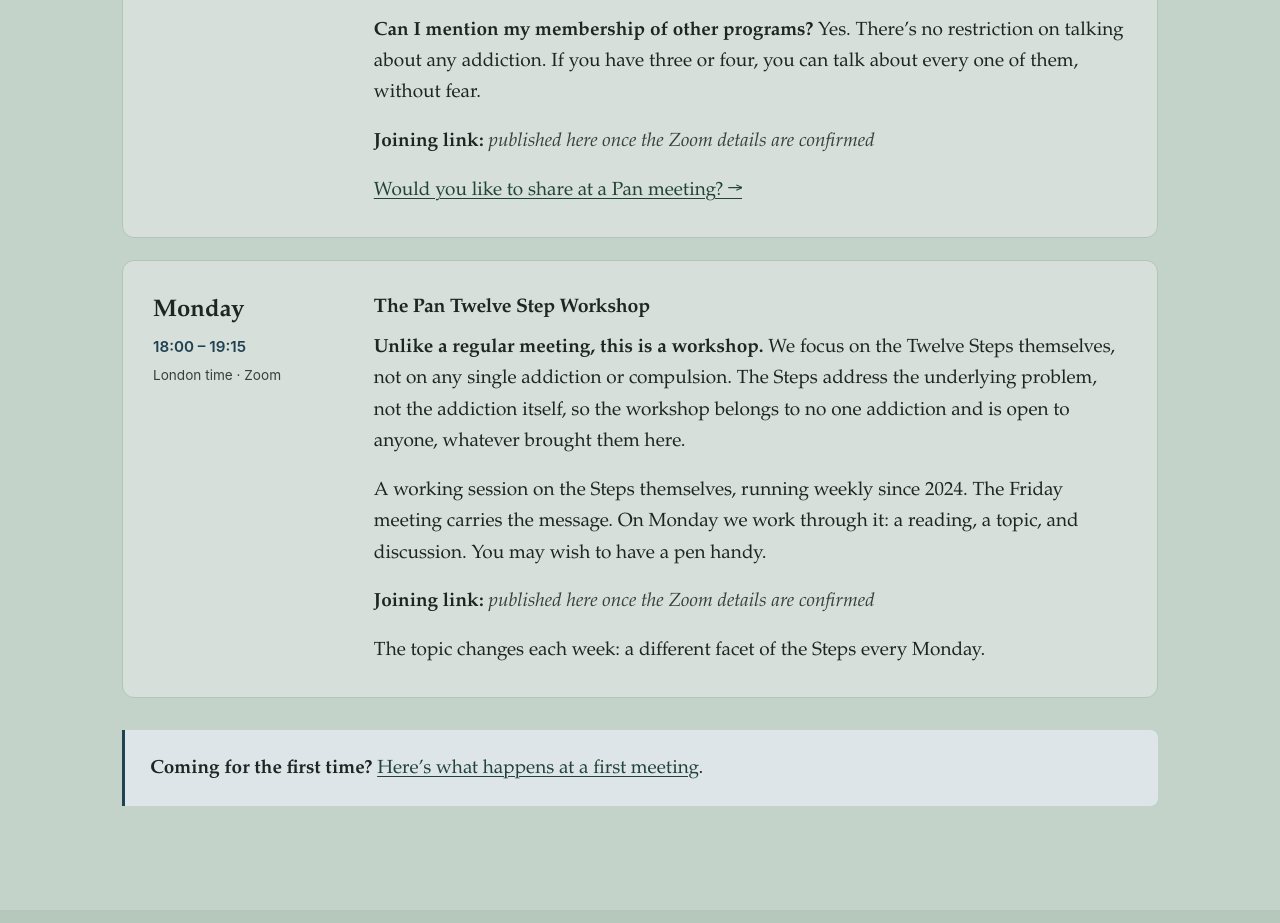
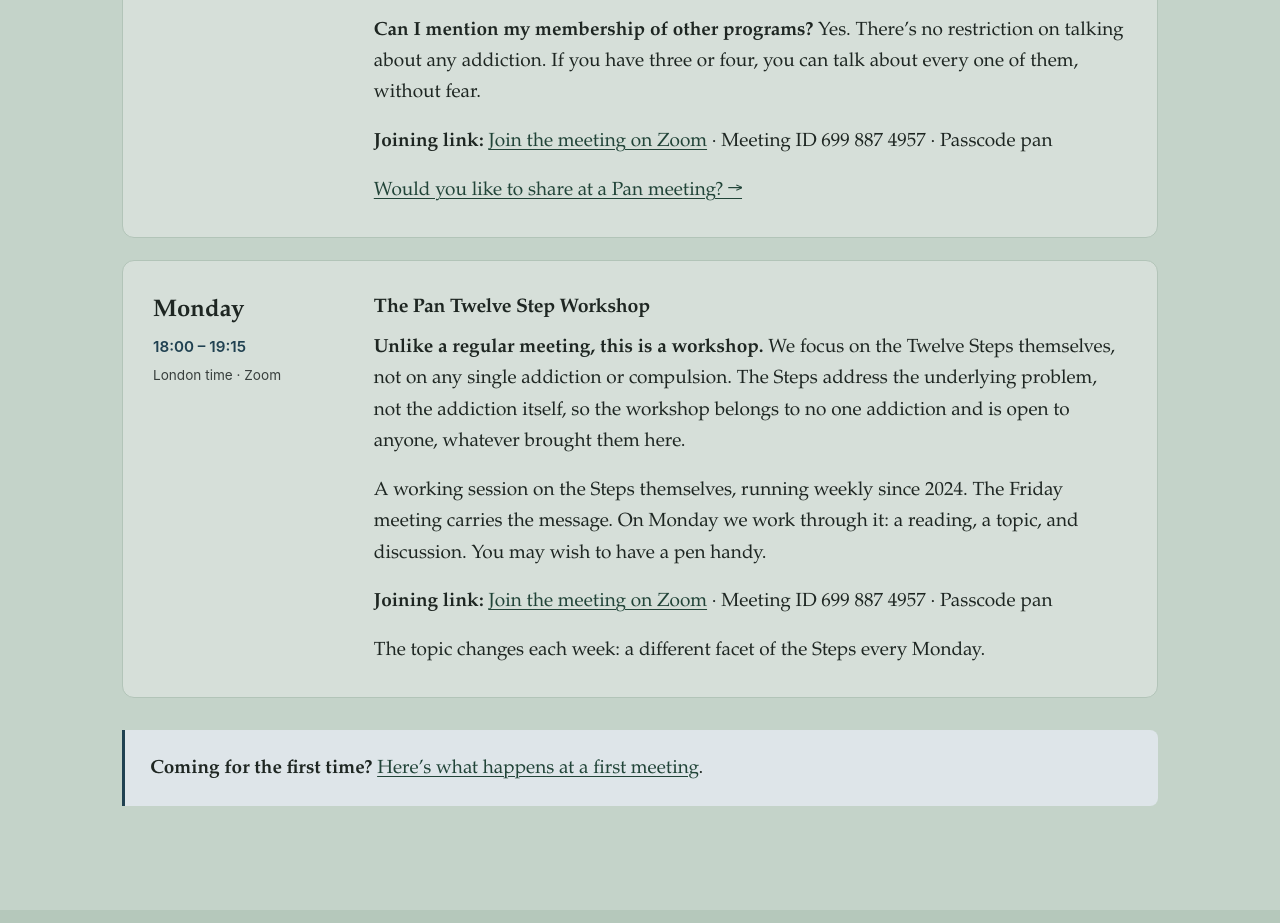
Before and after one commit to jamie1moon/pan-preview, a plain HTML site: page meetings.html in a window 1280 px wide. Shown: the part 1253-2176 px from the top of the page. Drawn offline with Linux system fonts and the light colour scheme.

Commit message:
Pan preview: set confirmed Friday/Monday Zoom joining link (Hearth item 7, 25 Oct)
Replaces the honest-omission placeholder with the confirmed current link,
Meeting ID 699 887 4957, passcode pan (same link Fri+Mon, Jamie 7 Oct).
Staged only — publish gated behind go-live; push HELD.

Co-Authored-By: Claude Opus 4.8 <noreply@anthropic.com>

```diff
--- a/meetings.html
+++ b/meetings.html
@@ -70,7 +70,7 @@
         <p><strong>Can I mention my membership of other programs?</strong> Yes. There’s no
            restriction on talking about any addiction. If you have three or four, you can talk
            about every one of them, without fear.</p>
-        <p><strong>Joining link:</strong> <span class="pending">published here once the Zoom details are confirmed</span></p>
+        <p><strong>Joining link:</strong> <a href="https://us02web.zoom.us/j/6998874957?pwd=SlA0UlcxRVRWc-FF3NVRGL0Q1UFluQT09">Join the meeting on Zoom</a> · Meeting ID 699 887 4957 · Passcode pan</p>
         <p><a href="chairs.html">Would you like to share at a Pan meeting? →</a></p>
       </div>
     </div>
@@ -90,7 +90,7 @@
         <p>A working session on the Steps themselves, running weekly since 2024. The Friday
            meeting carries the message. On Monday we work through it: a reading, a topic, and
            discussion. You may wish to have a pen handy.</p>
-        <p><strong>Joining link:</strong> <span class="pending">published here once the Zoom details are confirmed</span></p>
+        <p><strong>Joining link:</strong> <a href="https://us02web.zoom.us/j/6998874957?pwd=SlA0UlcxRVRWc-FF3NVRGL0Q1UFluQT09">Join the meeting on Zoom</a> · Meeting ID 699 887 4957 · Passcode pan</p>
         <p>The topic changes each week: a different facet of the Steps every Monday.</p>
       </div>
     </div>
```
